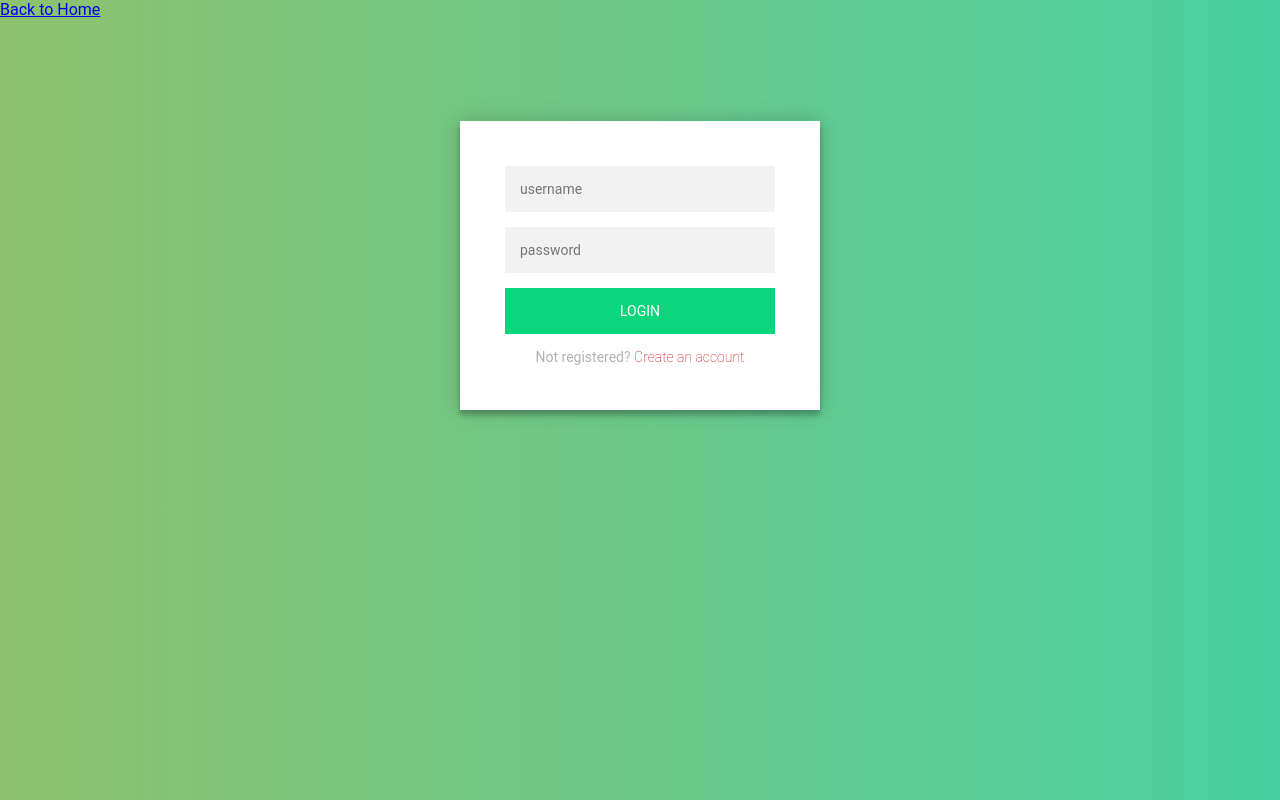
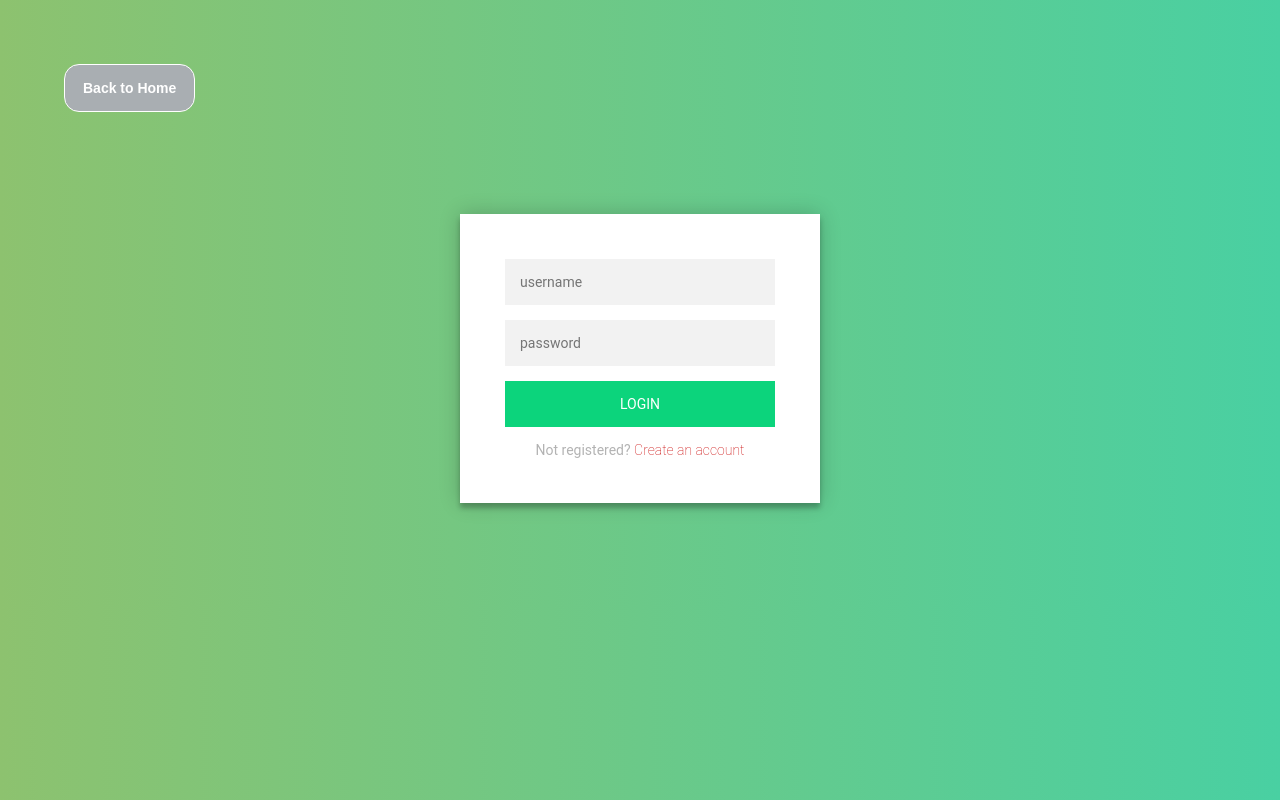
Before and after one commit to LucianCumpata/TW-Project, a plain HTML site: page login.html in a window 1280 px wide. Drawn offline with Linux system fonts and the light colour scheme.

Commit message:
created back botton

```diff
--- a/css/style-sheet.css
+++ b/css/style-sheet.css
@@ -204,3 +204,24 @@ body {
     font-weight: lighter;
     text-decoration: none;
 }
+/*back botton*/
+.Button {
+    border-radius:15px;
+    border:1px solid white;
+    display:inline-block;
+    cursor:pointer;
+    color:white;
+    font-family:Arial;
+    font-size:14px;
+    font-weight:bold;
+    padding:15px 18px;
+    text-decoration:none;
+    background-color:#a9aeb2;
+    margin-top:5%;
+    margin-left:5%;
+}
+
+.Button:hover{
+
+    background-color:#72828e;
+}
--- a/login.html
+++ b/login.html
@@ -8,7 +8,7 @@
 </head>
 <body>
 <div>
-    <a href="index.html">Back to Home</a>
+    <a href="index.html"class="Button">Back to Home</a>
 </div>
 <div class="signIU-page">
     <div class="form">
```
Also changed, not shown: register.html (+1 -1 lines).
